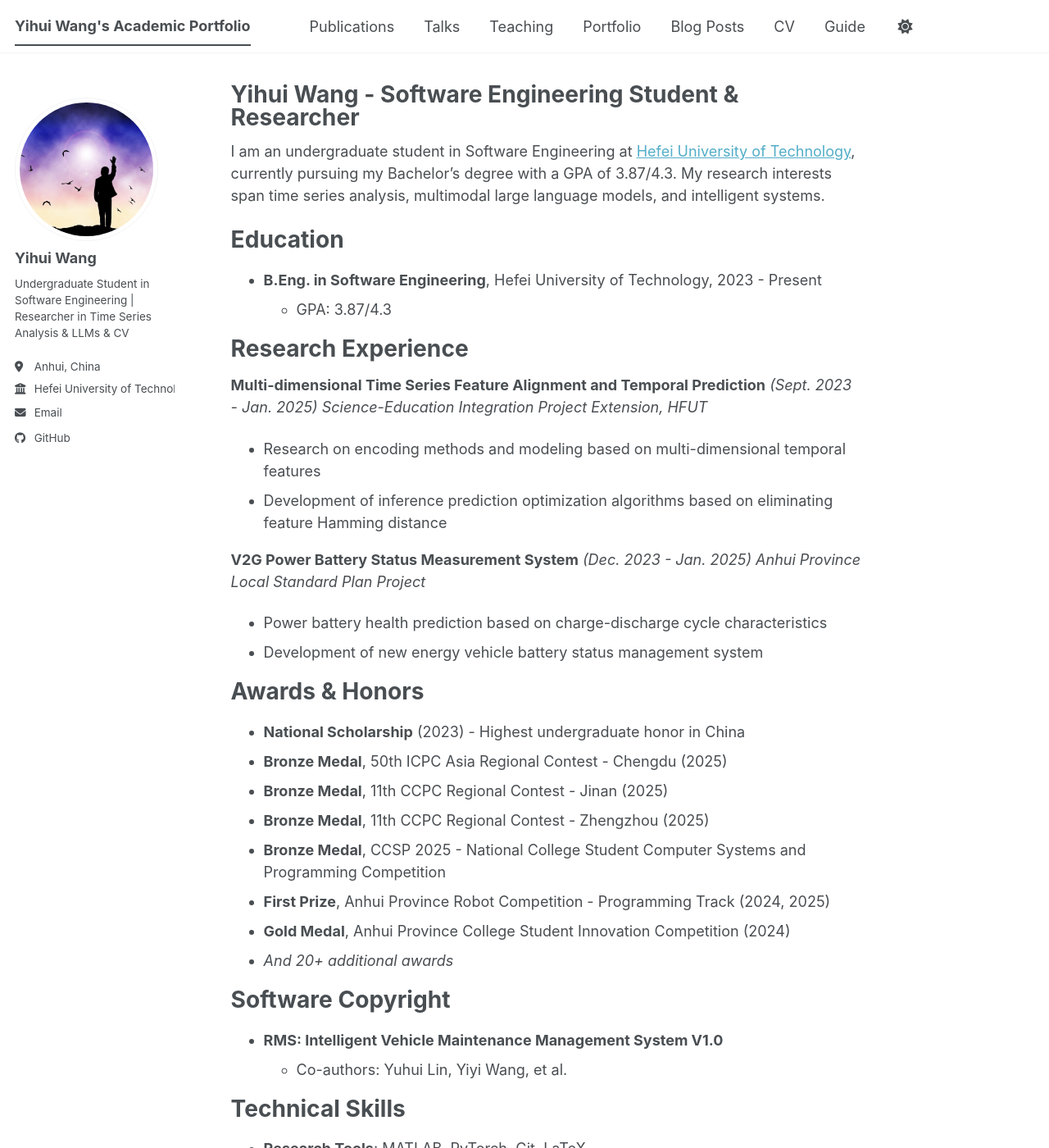
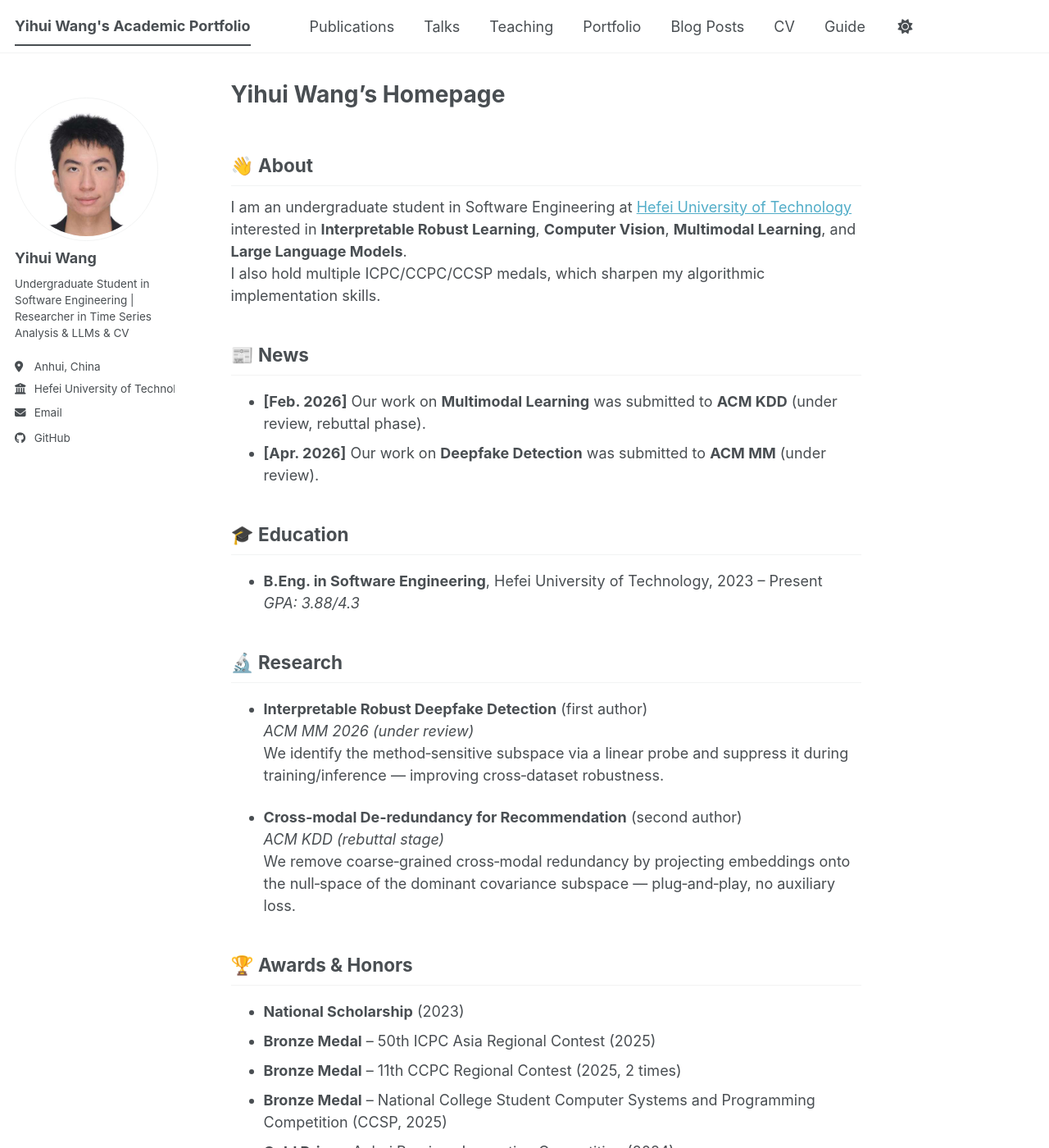
Before and after one commit to Mistry-Nihilityn/Mistry-Nihilityn.github.io, a Jekyll site: the page built from _pages/about.md, in a window 1280 px wide and 1400 px high. Shown: the whole window at 82% size. Built offline with Jekyll 4.4.1, drawn with Linux system fonts in a browser that asks for light colours; a script bundle is joined from its source files by our own code; library files that are not in the unit come from our copies; some of the changed text lies outside the part shown.

Commit message:
初步维护主页 加入了学术照

```diff
--- a/_pages/about.md
+++ b/_pages/about.md
@@ -1,57 +1,67 @@
 ---
 permalink: /
-title: "Yihui Wang - Software Engineering Student & Researcher"
+title: "Yihui Wang's Homepage"
 author_profile: true
 redirect_from:
   - /about/
   - /about.html
 ---
 
-I am an undergraduate student in Software Engineering at [Hefei University of Technology](http://www.hfut.edu.cn), currently pursuing my Bachelor's degree with a GPA of 3.87/4.3. My research interests span time series analysis, multimodal large language models, and intelligent systems.
+## 👋 About
 
-Education
-======
-* **B.Eng. in Software Engineering**, Hefei University of Technology, 2023 - Present
-  * GPA: 3.87/4.3
+I am an undergraduate student in Software Engineering at [Hefei University of Technology](http://www.hfut.edu.cn) interested in **Interpretable Robust Learning**, **Computer Vision**, **Multimodal Learning**, and **Large Language Models**.
+I also hold multiple ICPC/CCPC/CCSP medals, which sharpen my algorithmic implementation skills.
 
-Research Experience
-======
-**Multi-dimensional Time Series Feature Alignment and Temporal Prediction** *(Sept. 2023 - Jan. 2025)*
-*Science-Education Integration Project Extension, HFUT*
-- Research on encoding methods and modeling based on multi-dimensional temporal features
-- Development of inference prediction optimization algorithms based on eliminating feature Hamming distance
+## 📰 News
 
-**V2G Power Battery Status Measurement System** *(Dec. 2023 -  Jan. 2025)*
-*Anhui Province Local Standard Plan Project*
-- Power battery health prediction based on charge-discharge cycle characteristics
-- Development of new energy vehicle battery status management system
+- **[Feb. 2026]** Our work on **Multimodal Learning** was submitted to **ACM KDD** (under review, rebuttal phase).
+- **[Apr. 2026]** Our work on **Deepfake Detection** was submitted to **ACM MM** (under review).
 
-Awards & Honors
-======
-- **National Scholarship** (2023) - Highest undergraduate honor in China
-- **Bronze Medal**, 50th ICPC Asia Regional Contest - Chengdu (2025)
-- **Bronze Medal**, 11th CCPC Regional Contest - Jinan (2025)
-- **Bronze Medal**, 11th CCPC Regional Contest - Zhengzhou (2025)
-- **Bronze Medal**, CCSP 2025 - National College Student Computer Systems and Programming Competition
-- **First Prize**, Anhui Province Robot Competition - Programming Track (2024, 2025)
-- **Gold Medal**, Anhui Province College Student Innovation Competition (2024)
+## 🎓 Education
+
+- **B.Eng. in Software Engineering**, Hefei University of Technology, 2023 – Present
+  *GPA: 3.88/4.3*
+
+## 🔬 Research
+
+ - **Interpretable Robust Deepfake Detection** (first author)
+  *ACM MM 2026 (under review)*
+  We identify the method‑sensitive subspace via a linear probe and suppress it during training/inference — improving cross‑dataset robustness.
+
+ - **Cross‑modal De‑redundancy for Recommendation** (second author)
+  *ACM KDD (rebuttal stage)*
+  We remove coarse‑grained cross‑modal redundancy by projecting embeddings onto the null‑space of the dominant covariance subspace — plug‑and‑play, no auxiliary loss.
+
+## 🏆 Awards & Honors
+
+- **National Scholarship** (2023)
+- **Bronze Medal** – 50th ICPC Asia Regional Contest (2025)
+- **Bronze Medal** – 11th CCPC Regional Contest (2025, 2 times)
+- **Bronze Medal** – National College Student Computer Systems and Programming Competition (CCSP, 2025)
+- **Gold Prize** – Anhui Province Innovation Competition (2024)
+- **CSP Certification** – 360/500 (top 1%)
 - *And 20+ additional awards*
 
-Software Copyright
-======
-- **RMS: Intelligent Vehicle Maintenance Management System V1.0**
-  - Co-authors: Yuhui Lin, Yiyi Wang, et al.
+## 🛠️ Misc
 
-Technical Skills
-======
+- **Open Source & Creative Engineering**
+  - Maintain a **ManimVE** rendering engine; create scientific animations on [Bilibili](https://space.bilibili.com/1900464093).
+  - More projects (e.g., LLM‑based Language User Interface) available on my [GitHub](https://github.com/Mistry-Nihilityn).
+
+- **Selected Engineering Practices**
+  - Full‑stack development: Vue, Gin, PyTorch, SQL
+  - Participated in a provincial standard plan project on battery health assessment (Anhui Institute of Metrology)
+  - Software Copyright: *Intelligent Vehicle Maintenance Management System* (2025R11L2027128) – collaborated with Hunan Zhonghe Geotechnical Co., Ltd.
+
+## 💻 Skills
+
 - **Research Tools**: MATLAB, PyTorch, Git, LaTeX
-- **Programming**: C, C++, Java, Python
-- **Web Development**: HTML, CSS, JavaScript/TypeScript, SQL, React, Vue
+- **Languages**: C, C++, Java, Python
+- **Web Development**: HTML, CSS, JS/TS, SQL, React, Vue
 - **Software**: Microsoft Office Suite, Adobe Creative Suite
 
-Contact
-======
-- **Email**: wangyihui@mail.hfut.edu.cn
-- **Phone**:
+## 📫 Contact
+
+- **Email**: [wangyihui@mail.hfut.edu.cn](mailto:wangyihui@mail.hfut.edu.cn)
 - **GitHub**: [Mistry-Nihilityn](https://github.com/Mistry-Nihilityn)
 - **Location**: Hefei, Anhui, China
```
Also changed, not shown: images/profile.png.
